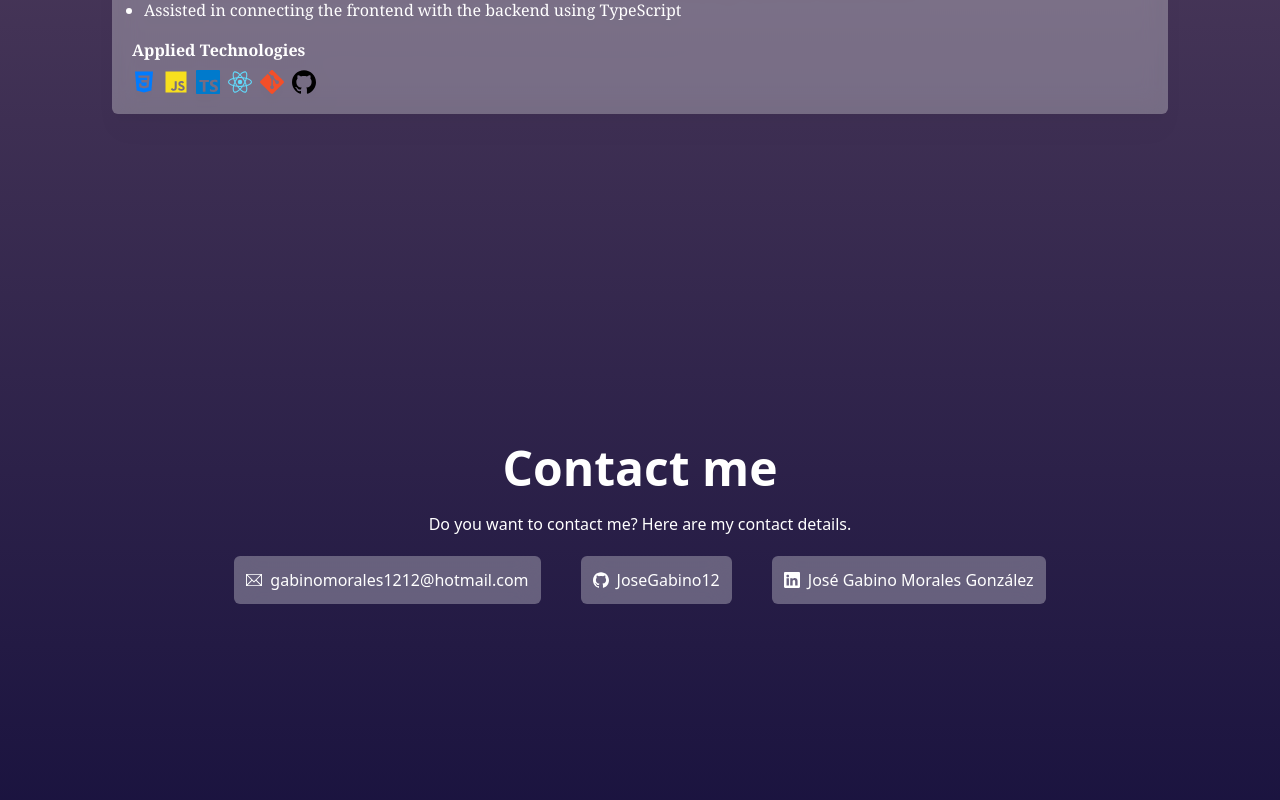
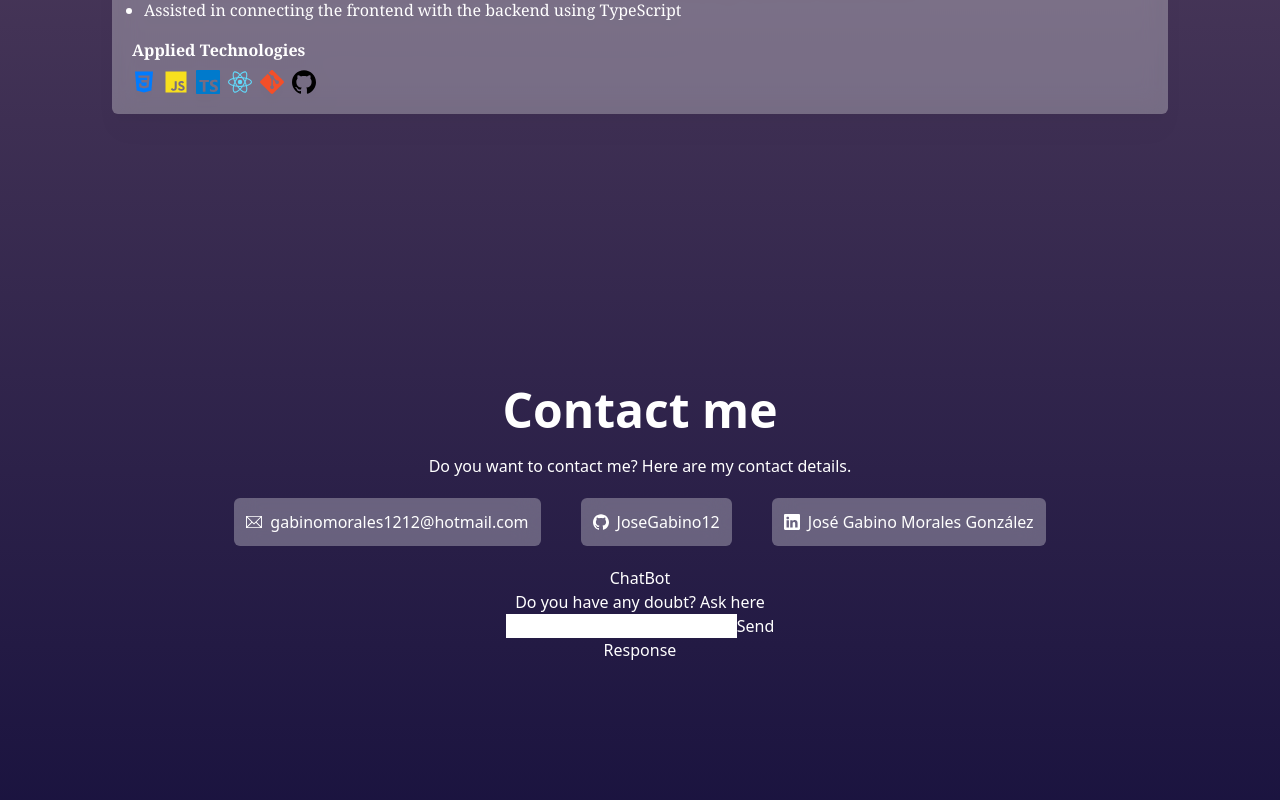
Before and after one commit to JoseGabino12/MyPortfolio, a React (Vite) app: page / in a window 1280 px wide. Shown: the part 2638-3438 px from the top of the page. Built offline with nearby package versions, Linux system fonts and the light colour scheme.

Commit message:
Feat new chatbot

```diff
--- a/package.json
+++ b/package.json
@@ -10,6 +10,7 @@
   },
   "dependencies": {
     "autoprefixer": "10.4.13",
+    "cohere-ai": "^6.2.2",
     "intersection-observer": "^0.12.2",
     "postcss": "8.4.21",
     "react": "18.2.0",
--- /dev/null
+++ b/src/components/Chatbot.jsx
@@ -0,0 +1,26 @@
+import { useState } from 'react'
+
+import { Chatbot } from '../hooks/useChat'
+
+export default function ChatBot () {
+  const [prompt, setPrompt] = useState('')
+  const { response, handleGenerate } = Chatbot()
+
+  return (
+    <div>
+      <h1>ChatBot</h1>
+      <h2>Do you have any doubt? Ask here</h2>
+
+      <div>
+        <input type='text' value={prompt} onChange={(e) => setPrompt(e.target.value)} className='text-black' />
+        <button onClick={() => handleGenerate(prompt)}>Send</button>
+      </div>
+
+      <div>
+        <h2>Response</h2>
+        <p>{response}</p>
+      </div>
+
+    </div>
+  )
+}
--- a/src/components/Contact.jsx
+++ b/src/components/Contact.jsx
@@ -1,6 +1,8 @@
 import { contactData } from '../data/Scholarship'
+import { useEffect, useRef } from 'react'
+
 import useAnimation from '../hooks/useAnimation'
-import { useEffect, useRef } from 'react'
+import ChatBot from './Chatbot'
 
 const Contact = () => {
   const contactRef = useRef()
@@ -24,8 +26,9 @@ const Contact = () => {
             </a>
           ))
         }
+      </div>
 
-      </div>
+      <ChatBot />
     </section>
   )
 }
--- /dev/null
+++ b/src/hooks/useChat.jsx
@@ -0,0 +1,33 @@
+import { useState } from 'react'
+
+export const Chatbot = () => {
+  const [response, setResponse] = useState('')
+
+  const handleGenerate = async (prompt) => {
+    const requestOptions = {
+      method: 'POST',
+      headers: {
+        'Content-Type': 'application/json',
+        Authorization: `Bearer ${import.meta.env.VITE_COHERE_KEY}`
+      },
+      body: JSON.stringify({
+        model: 'c9623a32-850b-44f7-b983-a5868099dc4a-ft', // Replace 'x' with the actual model you want to use
+        prompt
+      })
+    }
+
+    try {
+      const response = await fetch('https://api.cohere.ai/generate', requestOptions)
+      const data = await response.json()
+      console.log(data.text)
+      setResponse(data.text)
+    } catch (error) {
+      console.error('Error fetching data:', error)
+    }
+  }
+
+  return {
+    response,
+    handleGenerate
+  }
+}
```
Also changed, not shown: 1 other file (tests, documents, lock files or other folders).
